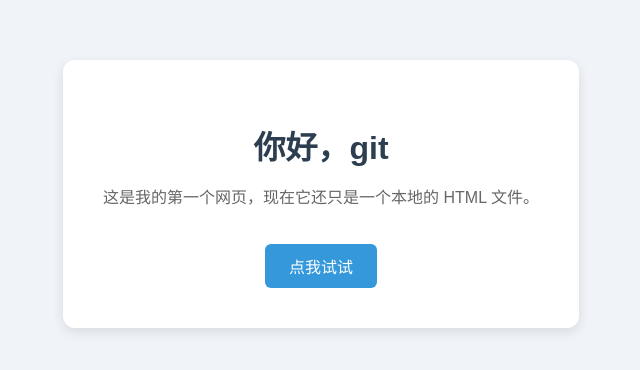
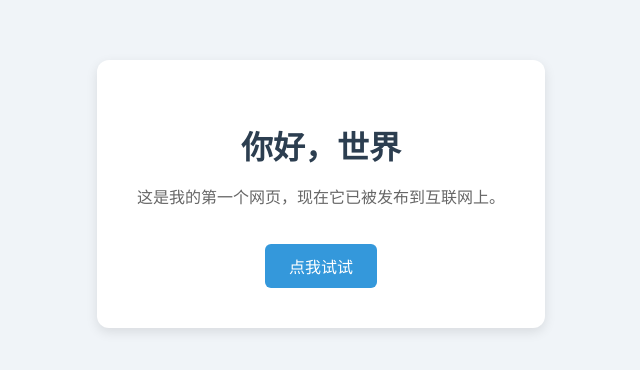
Before and after one commit to ailu4001/demo_study, a plain HTML site: page index.html in a window 1280 px wide. Shown: the part 206-576 px from the top of the page, without its empty margins (319-959 px from the left). Drawn offline with Linux system fonts and the light colour scheme.

Commit message:
更新了网页文案

```diff
--- a/index.html
+++ b/index.html
@@ -8,8 +8,8 @@
   </head>
   <body>
     <div class="card">
-        <h1>你好，git</h1>
-        <p id="msg" >这是我的第一个网页，现在它还只是一个本地的 HTML 文件。</p>
+        <h1>你好，世界</h1>
+        <p id="msg" >这是我的第一个网页，现在它已被发布到互联网上。</p>
         <button onclick="changeText()">点我试试</button>
     </div>
     <script src="script.js"></script>
```
